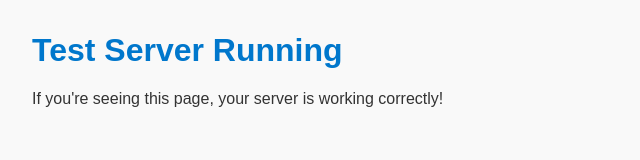
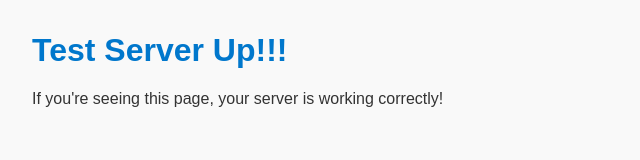
Before and after one commit to nwamsamson/jenkins_docker_automation, a plain HTML site: page index.html in a window 1280 px wide. Shown: the whole page, without its empty margins (0-640 px from the left). Drawn offline with Linux system fonts and the light colour scheme.

Commit message:
update to the html file

```diff
--- a/index.html
+++ b/index.html
@@ -16,7 +16,7 @@
   </style>
 </head>
 <body>
-  <h1>Test Server Running</h1>
+  <h1>Test Server Up!!!</h1>
   <p>If you're seeing this page, your server is working correctly!</p>
 </body>
 </html>
```
